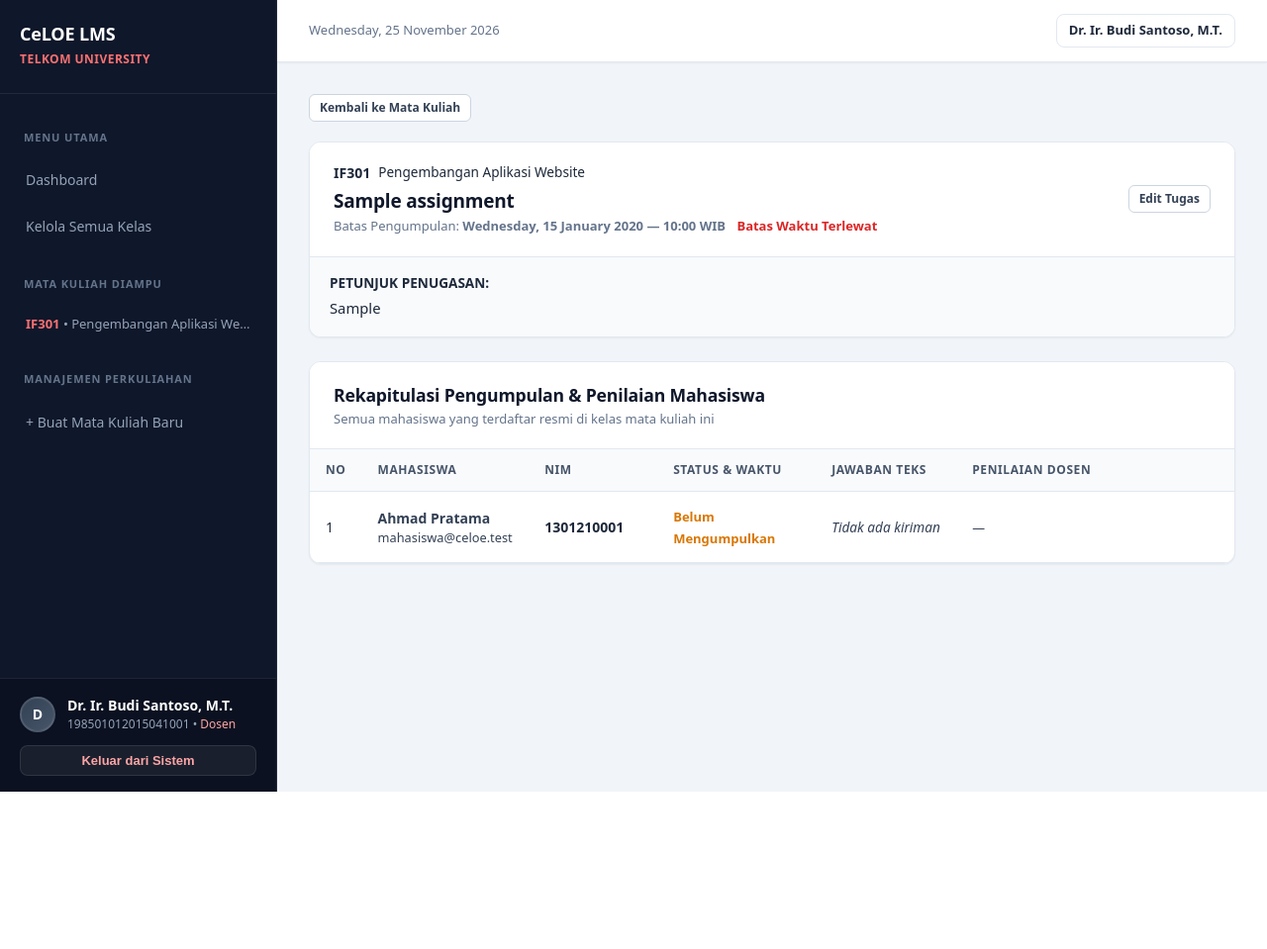
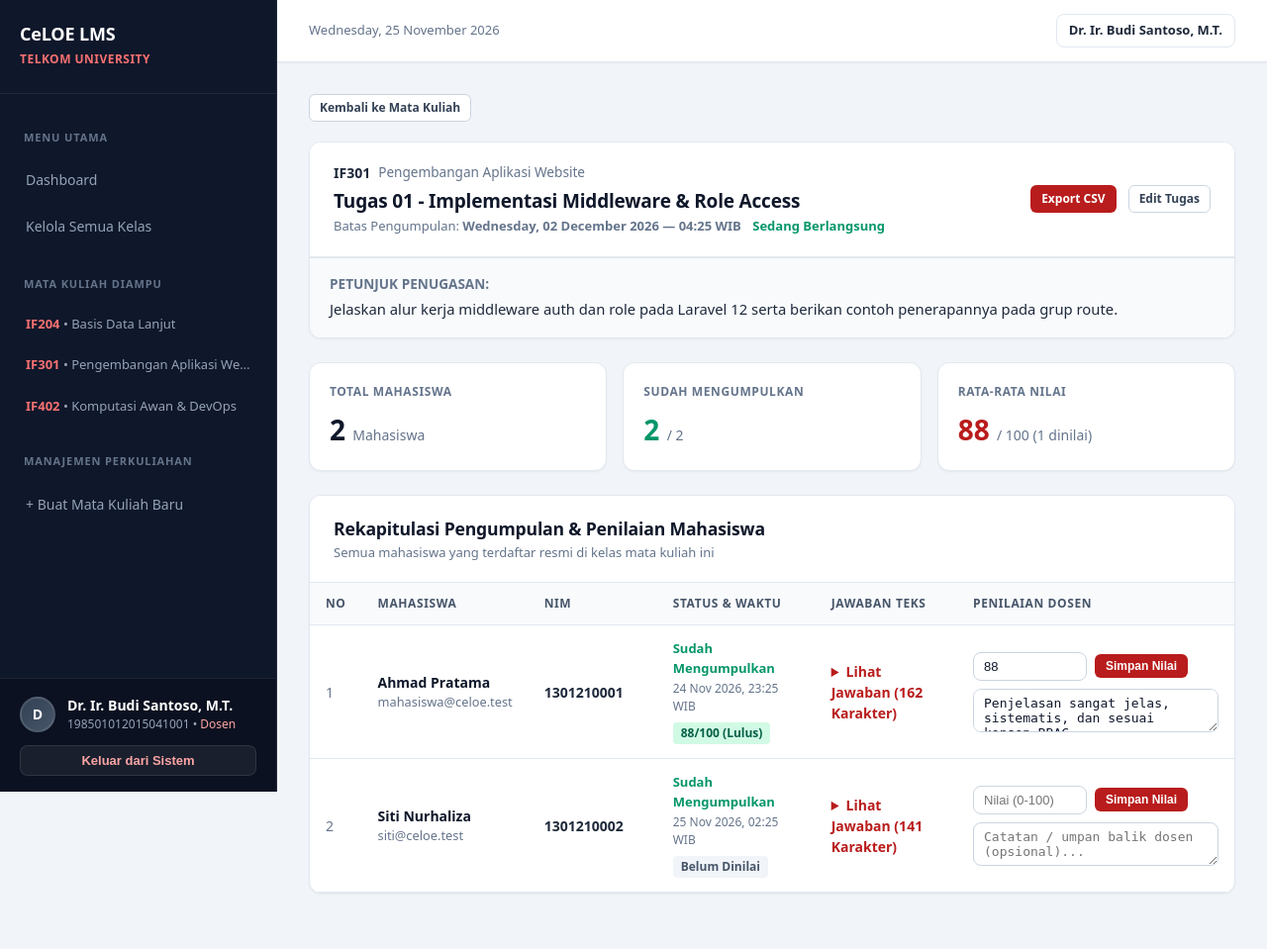
Before and after one commit to AhmadMuzanny111/PAW-JURNAL4-ZANY-102042500086, a Laravel app: page /assignments/1/submissions in a window 1280 px wide. Shown: the whole page at 99% size. Before the commit the page ends 800 px from the top, so only its background shows below. Run offline with Laravel 12, Linux system fonts and the light colour scheme; a user stored in the database is signed in; data comes from the database, SQL or seed files in the repository; tables that the repository leaves empty hold one stand-in row (values such as "Sample post").

Commit message:
feat: complete Jurnal 4 Laravel (middleware, filter, sort, grading, export csv)

```diff
--- a/app/Models/Submission.php
+++ b/app/Models/Submission.php
@@ -15,6 +15,8 @@ class Submission extends Model
         'assignment_id',
         'user_id',
         'jawaban',
+        'nilai',
+        'catatan_dosen',
         'submitted_at',
     ];
 
@@ -36,6 +38,14 @@ class Submission extends Model
     public function getStatusNilaiAttribute(): string
     {
         // TODO 2: Lengkapi logika status nilai ('Belum Dinilai' jika null, 'Lulus' jika >= 70, selain itu 'Perlu Perbaikan')
-        return '';
+        if ($this->nilai === null) {
+            return 'Belum Dinilai';
+        }
+
+        if ($this->nilai >= 70) {
+            return 'Lulus';
+        }
+
+        return 'Perlu Perbaikan';
     }
 }
--- a/resources/views/assignments/submissions.blade.php
+++ b/resources/views/assignments/submissions.blade.php
@@ -20,7 +20,7 @@
         <div>
             <div style="display: flex; align-items: center; gap: 0.5rem; margin-bottom: 0.25rem;">
                 <span class="code-pill">{{ $assignment->course->kode_mk }}</span>
-                <span style="font-size: 0.85rem; color: var(--text-muted);">{{ $assignment->course->nama_mk }}</span>
+                <span style="font-size: 0.85rem; color: var(--slate-500);">{{ $assignment->course->nama_mk }}</span>
             </div>
             <h1 class="card-title">{{ $assignment->judul }}</h1>
             <p class="card-subtitle">
@@ -34,8 +34,10 @@
         </div>
 
         <div style="display: flex; gap: 0.75rem; flex-wrap: wrap;">
-
             {{-- TODO 7b: Tambahkan tombol Export CSV yang mengarah ke route('assignments.export-csv', $assignment) --}}
+            <a href="{{ route('assignments.export-csv', $assignment) }}" class="btn btn-primary btn-sm">
+                Export CSV
+            </a>
 
             <a href="{{ route('assignments.edit', $assignment->id) }}" class="btn btn-secondary btn-sm">
                 Edit Tugas
@@ -43,14 +45,45 @@
         </div>
     </div>
 
-    <div class="card-body" style="background-color: #f8fafc; border-top: 1px solid var(--border-color); padding: 1rem 1.25rem;">
-        <div style="font-size: 0.85rem; font-weight: 600; color: var(--text-muted); margin-bottom: 0.25rem;">PETUNJUK PENUGASAN:</div>
-        <div style="font-size: 0.925rem; color: var(--text-main); white-space: pre-wrap; line-height: 1.6;">{{ $assignment->deskripsi }}</div>
+    <div class="card-body" style="background-color: #f8fafc; border-top: 1px solid var(--slate-200); padding: 1rem 1.25rem;">
+        <div style="font-size: 0.85rem; font-weight: 600; color: var(--slate-500); margin-bottom: 0.25rem;">PETUNJUK PENUGASAN:</div>
+        <div style="font-size: 0.925rem; color: var(--slate-800); white-space: pre-wrap; line-height: 1.6;">{{ $assignment->deskripsi }}</div>
     </div>
 </div>
 
 <!-- Statistik Pengumpulan & Nilai -->
 {{-- TODO 7a: Tampilkan kartu ringkasan Total Mahasiswa, Jumlah Mengumpulkan, dan Rata-rata Nilai --}}
+<div style="display: grid; grid-template-columns: repeat(auto-fit, minmax(220px, 1fr)); gap: 1rem; margin-bottom: 1.5rem;">
+    <div class="card" style="margin: 0; padding: 1.25rem;">
+        <div style="font-size: 0.75rem; font-weight: 600; text-transform: uppercase; letter-spacing: 0.05em; color: var(--slate-500); margin-bottom: 0.5rem;">
+            Total Mahasiswa
+        </div>
+        <div style="font-size: 1.75rem; font-weight: 700; color: var(--slate-900);">
+            {{ $students->count() }} <span style="font-size: 0.875rem; font-weight: 500; color: var(--slate-500);">Mahasiswa</span>
+        </div>
+    </div>
+
+    <div class="card" style="margin: 0; padding: 1.25rem;">
+        <div style="font-size: 0.75rem; font-weight: 600; text-transform: uppercase; letter-spacing: 0.05em; color: var(--slate-500); margin-bottom: 0.5rem;">
+            Sudah Mengumpulkan
+        </div>
+        <div style="font-size: 1.75rem; font-weight: 700; color: #059669;">
+            {{ $submissions->count() }} <span style="font-size: 0.875rem; font-weight: 500; color: var(--slate-500);">/ {{ $students->count() }}</span>
+        </div>
+    </div>
+
+    <div class="card" style="margin: 0; padding: 1.25rem;">
+        <div style="font-size: 0.75rem; font-weight: 600; text-transform: uppercase; letter-spacing: 0.05em; color: var(--slate-500); margin-bottom: 0.5rem;">
+            Rata-rata Nilai
+        </div>
+        <div style="font-size: 1.75rem; font-weight: 700; color: var(--tel-red);">
+            {{ $averageScore !== null ? $averageScore : '-' }}
+            @if($averageScore !== null)
+                <span style="font-size: 0.875rem; font-weight: 500; color: var(--slate-500);">/ 100 ({{ $gradedSubmissions->count() }} dinilai)</span>
+            @endif
+        </div>
+    </div>
+</div>
 
 <!-- Daftar Pengumpulan Mahasiswa -->
 <div class="card">
@@ -63,7 +96,7 @@
 
     <div class="card-body" style="padding: 0;">
         @if($students->isEmpty())
-            <div class="empty-state" style="padding: 3rem 1.5rem;">
+            <div style="padding: 3rem 1.5rem; text-align: center;">
                 <p style="font-weight: 600; margin-bottom: 0.25rem;">Belum ada mahasiswa yang disetujui.</p>
                 <p style="font-size: 0.875rem; color: var(--slate-500);">Mahasiswa perlu mengajukan pendaftaran dan disetujui untuk mengikuti kelas mata kuliah ini terlebih dahulu.</p>
             </div>
@@ -86,10 +119,10 @@
                                 $sub = $submissions->get($student->id);
                             @endphp
                             <tr>
-                                <td style="color: var(--text-muted); font-size: 0.875rem;">{{ $index + 1 }}</td>
+                                <td style="color: var(--slate-500); font-size: 0.875rem;">{{ $index + 1 }}</td>
                                 <td>
-                                    <div style="font-weight: 600; color: var(--text-main);">{{ $student->name }}</div>
-                                    <div style="font-size: 0.8rem; color: var(--text-muted);">{{ $student->email }}</div>
+                                    <div style="font-weight: 600; color: var(--slate-900);">{{ $student->name }}</div>
+                                    <div style="font-size: 0.8rem; color: var(--slate-500);">{{ $student->email }}</div>
                                 </td>
                                 <td>
                                     <span class="code-pill">{{ $student->nomor_induk ?? '-' }}</span>
@@ -97,7 +130,7 @@
                                 <td>
                                     @if($sub)
                                         <div style="color: #059669; font-weight: 600; font-size: 0.8125rem;">Sudah Mengumpulkan</div>
-                                        <div style="font-size: 0.75rem; color: var(--text-muted); margin-top: 0.125rem;">
+                                        <div style="font-size: 0.75rem; color: var(--slate-500); margin-top: 0.125rem;">
                                             {{ $sub->submitted_at ? $sub->submitted_at->translatedFormat('d M Y, H:i') : $sub->updated_at->translatedFormat('d M Y, H:i') }} WIB
                                         </div>
                                         <div style="margin-top: 0.35rem;">
@@ -121,18 +154,44 @@
                                             <summary style="font-weight: 600; color: var(--tel-red); font-size: 0.875rem; outline: none;">
                                                 Lihat Jawaban ({{ strlen($sub->jawaban) }} Karakter)
                                             </summary>
-                                            <div style="margin-top: 0.75rem; padding: 0.875rem; background: #f8fafc; border: 1px solid var(--border-color); border-radius: 6px; font-size: 0.9rem; line-height: 1.6; white-space: pre-wrap; max-height: 300px; overflow-y: auto;">{{ $sub->jawaban }}</div>
+                                            <div style="margin-top: 0.75rem; padding: 0.875rem; background: #f8fafc; border: 1px solid var(--slate-200); border-radius: 6px; font-size: 0.9rem; line-height: 1.6; white-space: pre-wrap; max-height: 300px; overflow-y: auto;">{{ $sub->jawaban }}</div>
                                         </details>
                                     @else
-                                        <span style="font-size: 0.85rem; color: var(--text-muted); font-style: italic;">Tidak ada kiriman</span>
+                                        <span style="font-size: 0.85rem; color: var(--slate-500); font-style: italic;">Tidak ada kiriman</span>
                                     @endif
                                 </td>
                                 <td>
                                     @if($sub)
                                         {{-- TODO 7c: Tambahkan form PATCH untuk input nilai (0-100) dan catatan_dosen pada setiap mahasiswa yang sudah mengumpulkan --}}
-                                        <span style="font-size: 0.8rem; color: var(--text-muted);">Form penilaian belum diimplementasikan</span>
+                                        <form action="{{ route('submissions.grade', $sub->id) }}" method="POST" style="display: flex; flex-direction: column; gap: 0.5rem;">
+                                            @csrf
+                                            @method('PATCH')
+                                            <div style="display: flex; gap: 0.5rem; align-items: center;">
+                                                <input
+                                                    type="number"
+                                                    name="nilai"
+                                                    min="0"
+                                                    max="100"
+                                                    class="form-control"
+                                                    placeholder="Nilai (0-100)"
+                                                    value="{{ old('nilai', $sub->nilai) }}"
+                                                    required
+                                                    style="width: 115px; padding: 0.375rem 0.625rem; font-size: 0.8125rem;"
+                                                >
+                                                <button type="submit" class="btn btn-primary btn-sm">
+                                                    Simpan Nilai
+                                                </button>
+                                            </div>
+                                            <textarea
+                                                name="catatan_dosen"
+                                                rows="2"
+                                                class="form-control"
+                                                placeholder="Catatan / umpan balik dosen (opsional)..."
+                                                style="padding: 0.375rem 0.625rem; font-size: 0.8125rem;"
+                                            >{{ old('catatan_dosen', $sub->catatan_dosen) }}</textarea>
+                                        </form>
                                     @else
-                                        <span style="font-size: 0.8rem; color: var(--text-muted);">&mdash;</span>
+                                        <span style="font-size: 0.8rem; color: var(--slate-500);">&mdash;</span>
                                     @endif
                                 </td>
                             </tr>
--- a/routes/web.php
+++ b/routes/web.php
@@ -26,7 +26,7 @@ Route::middleware('guest')->group(function () {
 });
 
 // TODO 3: Bungkus route terproteksi dengan middleware 'auth', pisahkan route khusus 'role:dosen' dan 'role:mahasiswa', serta aktifkan route penilaian & export CSV
-
+Route::middleware(['auth'])->group(function () {
     // Logout
     Route::post('/logout', [AuthController::class, 'logout'])->name('logout');
 
@@ -41,6 +41,8 @@ Route::put('/profile', [ProfileController::class, 'update'])->name('profile.upda
     Route::get('/courses', [MataKuliahController::class, 'index'])->name('courses.index');
     Route::get('/courses/{course}', [MataKuliahController::class, 'show'])->whereNumber('course')->name('courses.show');
 
+    // Rute Khusus Dosen
+    Route::middleware(['role:dosen'])->group(function () {
         // Manajemen Mata Kuliah (Khusus Dosen)
         Route::get('/courses/create', [MataKuliahController::class, 'create'])->name('courses.create');
         Route::post('/courses', [MataKuliahController::class, 'store'])->name('courses.store');
@@ -69,9 +71,14 @@ Route::delete('/assignments/{assignment}', [AssignmentController::class, 'destro
         Route::get('/assignments/{assignment}/submissions', [AssignmentController::class, 'submissions'])->whereNumber('assignment')->name('assignments.submissions');
 
         // Penilaian Tugas & Export CSV (Khusus Dosen - Aktifkan di TODO 3)
-// Route::patch('/submissions/{submission}/grade', [SubmissionController::class, 'grade'])->whereNumber('submission')->name('submissions.grade');
-// Route::get('/assignments/{assignment}/export-csv', [SubmissionController::class, 'exportCsv'])->whereNumber('assignment')->name('assignments.export-csv');
+        Route::patch('/submissions/{submission}/grade', [SubmissionController::class, 'grade'])->whereNumber('submission')->name('submissions.grade');
+        Route::get('/assignments/{assignment}/export-csv', [SubmissionController::class, 'exportCsv'])->whereNumber('assignment')->name('assignments.export-csv');
+    });
 
+    // Rute Khusus Mahasiswa
+    Route::middleware(['role:mahasiswa'])->group(function () {
         // Pengajuan Pendaftaran Kelas & Pengumpulan Tugas (Khusus Mahasiswa)
         Route::post('/courses/{course}/enroll-request', [MataKuliahController::class, 'enrollRequest'])->whereNumber('course')->name('courses.enroll-request');
         Route::post('/assignments/{assignment}/submit', [SubmissionController::class, 'store'])->whereNumber('assignment')->name('submissions.store');
+    });
+});
```
Also changed, not shown: app/Http/Controllers/MataKuliahController.php (+13 -2 lines), app/Http/Controllers/SubmissionController.php (+62 -8 lines), database/seeders/DatabaseSeeder.php (+83 -0 lines), resources/views/courses/index.blade.php (+20 -1 lines), database/migrations/2026_10_25_000001_add_grading_to_submissions_table.php. Lines whose indentation alone changed are shown as unchanged.
